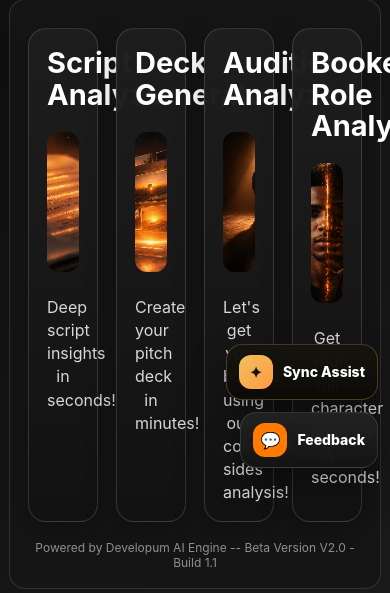
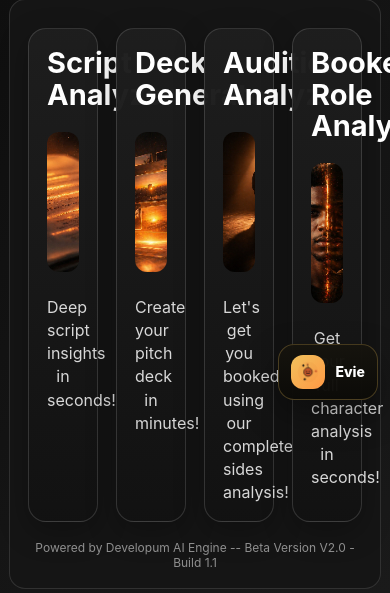
Before and after one commit to madbradsmith/EVOLUM, a Flask app: page / in a window 390 px wide; the page is wider, and only the part inside the window is pictured. Shown: the part 364-957 px from the top of that part. Run offline with Flask 3, Linux system fonts and the light colour scheme; parts of the project's set-up code (start-up, migrations or seed data) failed here and were passed over; some libraries are stand-ins or nearby versions.

Commit message:
V1: Evie replaces Sync Assist + responsive sizing + preview Evie bar
- Evie is now the face everywhere: FAB label, panel header, preview entry
- evie-avatar.js copied to V1 static; avatars injected into FAB, panel, preview bar
- Preview panel: SYNC ASSIST entry replaced with Evie bar (Ask Evie + Refine Deck buttons)
- Feedback FAB hidden on logged-out page (was reading as ad to new visitors)
- Responsive fix: complete-mode max-width 1320→1080px on screens ≤1280px
- Hero font sizes + CTA banner flex-wrap on screens ≤1100px

Co-Authored-By: Claude Sonnet 4.6 <noreply@anthropic.com>

```diff
--- /dev/null
+++ b/static/evie-avatar.js
@@ -0,0 +1,167 @@
+// evie-avatar.js — Evie's shape-shifting SVG avatar. No dependencies.
+// Usage: EvieAvatar.render(container, { phase, mood, size, ink, accent, glow })
+// phase: 'idea' | 'script' | 'pitch' | 'invest'
+// mood:  'idle' | 'thinking' | 'excited' | 'listening'
+// size:  px (number). Default 40.
+
+(function() {
+
+const CSS = `
+@keyframes _evBreathe { 0%,100%{transform:scale(1)} 50%{transform:scale(1.04)} }
+@keyframes _evSpin    { from{transform:rotate(0deg)} to{transform:rotate(360deg)} }
+@keyframes _evWobble  { 0%,100%{transform:rotate(-3deg)} 50%{transform:rotate(3deg)} }
+@keyframes _evBob     { 0%,100%{transform:translateY(0)} 50%{transform:translateY(-2px)} }
+@keyframes _evBlink   { 0%,90%,100%{transform:scaleY(1)} 95%{transform:scaleY(.08)} }
+@keyframes _evDart    { 0%,100%{transform:translate(0,0)} 25%{transform:translate(2px,-1px)} 50%{transform:translate(-1px,1px)} 75%{transform:translate(1px,2px)} }
+@keyframes _evRay     { 0%,100%{opacity:.35;transform:scale(1)} 50%{opacity:1;transform:scale(1.08)} }
+@keyframes _evOrb1    { from{transform:rotate(0deg) translateX(var(--ev-orbit)) rotate(0deg)} to{transform:rotate(360deg) translateX(var(--ev-orbit)) rotate(-360deg)} }
+@keyframes _evOrb2    { from{transform:rotate(120deg) translateX(var(--ev-orbit)) rotate(-120deg)} to{transform:rotate(480deg) translateX(var(--ev-orbit)) rotate(-480deg)} }
+@keyframes _evOrb3    { from{transform:rotate(240deg) translateX(var(--ev-orbit)) rotate(-240deg)} to{transform:rotate(600deg) translateX(var(--ev-orbit)) rotate(-600deg)} }
+@keyframes _evStack   { 0%,100%{transform:translateY(0)} 50%{transform:translateY(-1px)} }
+._evBreath{animation:_evBreathe 3.2s ease-in-out infinite;transform-origin:center}
+._evWob   {animation:_evWobble 2.6s ease-in-out infinite;transform-origin:center}
+._evBob   {animation:_evBob 2.4s ease-in-out infinite}
+._evBlink {animation:_evBlink 4s steps(8) infinite;transform-origin:center;transform-box:fill-box}
+._evDart  {animation:_evDart .8s ease-in-out infinite}
+._evRay   {animation:_evRay 2.4s ease-in-out infinite;transform-origin:center;transform-box:fill-box}
+._evSpin  {animation:_evSpin 18s linear infinite;transform-origin:center;transform-box:fill-box}
+._evOrb1  {animation:_evOrb1 4s linear infinite;transform-origin:center;transform-box:fill-box}
+._evOrb2  {animation:_evOrb2 4s linear infinite;transform-origin:center;transform-box:fill-box}
+._evOrb3  {animation:_evOrb3 4s linear infinite;transform-origin:center;transform-box:fill-box}
+._evStack {animation:_evStack 2.6s ease-in-out infinite}
+`;
+
+function _injectCSS() {
+    if (document.getElementById('_ev-avatar-css')) return;
+    const s = document.createElement('style');
+    s.id = '_ev-avatar-css';
+    s.textContent = CSS;
+    document.head.appendChild(s);
+}
+
+function _svg(size, wrapClass, inner) {
+    return `<svg width="${size}" height="${size}" viewBox="0 0 60 60" class="${wrapClass}" style="overflow:visible;display:block;">${inner}</svg>`;
+}
+
+function _phaseIdea(ink, accent, glow, mood) {
+    const exc = mood === 'excited';
+    const think = mood === 'thinking';
+    const smile = exc
+        ? `<path d="M26 33 Q30 36 34 33" fill="none" stroke="${ink}" stroke-width="1.4" stroke-linecap="round"/>`
+        : `<path d="M27 33 L33 33" stroke="${ink}" stroke-width="1.4" stroke-linecap="round"/>`;
+    return `<g style="--ev-orbit:17px">
+  <circle cx="30" cy="30" r="22" fill="${glow}" opacity="${think ? .5 : .3}"/>
+  <g class="_evBreath">
+    <circle cx="30" cy="30" r="9" fill="${accent}"/>
+    <circle cx="30" cy="30" r="9" fill="none" stroke="${ink}" stroke-width="1.5"/>
+    <ellipse class="_evBlink" cx="27" cy="29" rx="1.4" ry="${exc ? 2 : 1.6}" fill="${ink}"/>
+    <ellipse class="_evBlink" cx="33" cy="29" rx="1.4" ry="${exc ? 2 : 1.6}" fill="${ink}"/>
+    ${smile}
+  </g>
+  <circle class="_evOrb1" cx="30" cy="30" r="2.2" fill="${ink}"/>
+  <circle class="_evOrb2" cx="30" cy="30" r="2.2" fill="${accent}"/>
+  <circle class="_evOrb3" cx="30" cy="30" r="2.2" fill="${ink}"/>
+  <path d="M30 19 q-2 -3 -1 -6" fill="none" stroke="${ink}" stroke-width="1.4" stroke-linecap="round"/>
+  <circle cx="29" cy="13" r="1.4" fill="${accent}"/>
+</g>`;
+}
+
+function _phaseScript(ink, accent, glow, mood) {
+    const exc = mood === 'excited';
+    return `<g>
+  <rect x="10" y="11" width="40" height="38" rx="3" fill="${glow}"/>
+  <rect x="10" y="11" width="40" height="38" rx="3" fill="none" stroke="${ink}" stroke-width="1.4"/>
+  <g stroke="${ink}" stroke-width="1.4" stroke-linecap="round">
+    <line class="_evStack" x1="15" y1="20" x2="38" y2="20"/>
+    <line x1="15" y1="26" x2="42" y2="26"/>
+    <line class="_evStack" x1="15" y1="32" x2="34" y2="32" style="animation-delay:.3s"/>
+    <line x1="15" y1="38" x2="40" y2="38"/>
+    <line x1="15" y1="44" x2="28" y2="44" stroke="${accent}" stroke-width="2"/>
+  </g>
+  <g class="_evBob">
+    <rect x="36" y="6" width="14" height="10" rx="2" fill="${accent}"/>
+    <rect x="36" y="6" width="14" height="10" rx="2" fill="none" stroke="${ink}" stroke-width="1.3"/>
+    <ellipse class="_evBlink" cx="40" cy="11" rx="1.2" ry="${exc ? 1.8 : 1.4}" fill="${ink}"/>
+    <ellipse class="_evBlink" cx="46" cy="11" rx="1.2" ry="${exc ? 1.8 : 1.4}" fill="${ink}"/>
+  </g>
+</g>`;
+}
+
+function _phasePitch(ink, accent, glow, mood) {
+    const exc = mood === 'excited';
+    const rays = [0,45,90,135,180,225,270,315].map((a,i) =>
+        `<g class="_evRay" style="animation-delay:${i*.1}s;transform-origin:30px 30px" transform="rotate(${a} 30 30)">
+      <path d="M30 6 L31.6 14 L28.4 14 Z" fill="${accent}"/>
+    </g>`
+    ).join('');
+    return `<g>
+  <circle cx="30" cy="30" r="26" fill="${glow}" opacity=".55"/>
+  <g class="_evSpin">${rays}</g>
+  <g class="_evBreath">
+    <circle cx="30" cy="30" r="11" fill="${ink}"/>
+    <circle cx="30" cy="30" r="11" fill="none" stroke="${accent}" stroke-width="1.4"/>
+    <ellipse class="_evBlink" cx="26.5" cy="29" rx="1.3" ry="${exc ? 2.2 : 1.6}" fill="${accent}"/>
+    <ellipse class="_evBlink" cx="33.5" cy="29" rx="1.3" ry="${exc ? 2.2 : 1.6}" fill="${accent}"/>
+    <path d="M26 33.5 Q30 36 34 33.5" fill="none" stroke="${accent}" stroke-width="1.4" stroke-linecap="round"/>
+  </g>
+</g>`;
+}
+
+function _phaseInvest(ink, accent, glow, mood) {
+    const exc = mood === 'excited';
+    return `<g>
+  <ellipse cx="30" cy="44" rx="22" ry="6" fill="${glow}" opacity=".5"/>
+  <ellipse cx="30" cy="46" rx="18" ry="5" fill="${ink}"/>
+  <rect x="12" y="38" width="36" height="8" fill="${ink}"/>
+  <ellipse cx="30" cy="38" rx="18" ry="5" fill="${accent}" stroke="${ink}" stroke-width="1.4"/>
+  <ellipse cx="30" cy="36" rx="14" ry="4" fill="${ink}"/>
+  <rect x="16" y="29" width="28" height="7" fill="${ink}"/>
+  <ellipse cx="30" cy="29" rx="14" ry="4" fill="${accent}" stroke="${ink}" stroke-width="1.4"/>
+  <g class="_evBob">
+    <ellipse cx="30" cy="22" rx="11" ry="3.5" fill="${ink}"/>
+    <rect x="19" y="14" width="22" height="8" fill="${ink}"/>
+    <ellipse cx="30" cy="14" rx="11" ry="3.5" fill="${accent}" stroke="${ink}" stroke-width="1.4"/>
+    <ellipse class="_evBlink" cx="26.5" cy="18" rx="1.3" ry="${exc ? 2 : 1.5}" fill="${ink}"/>
+    <ellipse class="_evBlink" cx="33.5" cy="18" rx="1.3" ry="${exc ? 2 : 1.5}" fill="${ink}"/>
+  </g>
+  <text x="30" y="44" text-anchor="middle" font-size="6" font-family="monospace" fill="${ink}" font-weight="700">$</text>
+</g>`;
+}
+
+const PHASES = { idea: _phaseIdea, script: _phaseScript, pitch: _phasePitch, invest: _phaseInvest };
+const MOOD_CLASS = { excited: '_evWob', listening: '_evBob', thinking: '_evDart', idle: '' };
+
+window.EvieAvatar = {
+    render(container, opts) {
+        _injectCSS();
+        opts = opts || {};
+        const phase  = opts.phase  || 'idea';
+        const mood   = opts.mood   || 'idle';
+        const size   = opts.size   || 40;
+        const ink    = opts.ink    || '#1c1814';
+        const accent = opts.accent || '#c5562a';
+        const glow   = opts.glow   || 'rgba(197,86,42,.18)';
+
+        const shapeFn = PHASES[phase] || _phaseIdea;
+        const inner   = shapeFn(ink, accent, glow, mood);
+        const wClass  = MOOD_CLASS[mood] || '';
+        const el = typeof container === 'string'
+            ? document.getElementById(container)
+            : container;
+        if (!el) return;
+        el.innerHTML = _svg(size, wClass, inner);
+    },
+
+    // Convenience: drop an avatar inline next to a DOM node
+    inline(size, phase, mood, ink, accent, glow) {
+        _injectCSS();
+        const shapeFn = PHASES[phase || 'idea'] || _phaseIdea;
+        const wClass  = MOOD_CLASS[mood || 'idle'] || '';
+        ink    = ink    || '#1c1814';
+        accent = accent || '#c5562a';
+        glow   = glow   || 'rgba(197,86,42,.18)';
+        return _svg(size || 40, wClass, shapeFn(ink, accent, glow, mood || 'idle'));
+    }
+};
+
+})();
--- a/static/main.js
+++ b/static/main.js
@@ -2537,6 +2537,26 @@ async function restoreSavedDeck() {
 restoreSavedDeck();
 // ===== SAVED DECK RESTORE END =================================
 
+// ===== EVIE AVATAR INIT =====
+(function initEvieAvatars() {
+    if (typeof EvieAvatar === "undefined") return;
+    const fabIcon = document.getElementById("syncFabAvatar");
+    if (fabIcon) {
+        fabIcon.innerHTML = EvieAvatar.inline(28, "idea", "idle") +
+            '<div class="sync-fab-badge" id="syncBadge"></div>';
+        fabIcon.style.cssText = "display:flex;align-items:center;justify-content:center;position:relative;";
+    }
+    const panelAvatar = document.getElementById("syncPanelAvatar");
+    if (panelAvatar) {
+        panelAvatar.innerHTML = EvieAvatar.inline(32, "idea", "idle");
+        panelAvatar.style.cssText = "display:flex;align-items:center;justify-content:center;background:none;border:none;padding:0;";
+    }
+    const previewAvatar = document.getElementById("eviePreviewAvatar");
+    if (previewAvatar) {
+        previewAvatar.innerHTML = EvieAvatar.inline(30, "pitch", "idle");
+    }
+})();
+
 setInterval(pollStatus, 1200);
 pollStatus();
 
--- a/templates/index.html
+++ b/templates/index.html
@@ -13,6 +13,7 @@
 <link rel="manifest" href="/static/manifest.json">
 <link rel="apple-touch-icon" href="/static/apple-touch-icon.png">
 <link rel="stylesheet" href="{{ url_for('static', filename='style.css') }}">
+<script src="{{ url_for('static', filename='evie-avatar.js') }}"></script>
 </head>
 
 <body>
@@ -55,21 +56,21 @@
 
 
 <div class="sync-fab" onclick="toggleSyncPanel()" role="button" tabindex="0" id="syncFab">
-    <div class="sync-fab-icon">
+    <div class="sync-fab-icon" id="syncFabAvatar">
         ✦
         <div class="sync-fab-badge" id="syncBadge"></div>
     </div>
     <div class="sync-fab-text">
-        <div class="sync-fab-label">Sync Assist</div>
+        <div class="sync-fab-label">Evie</div>
         <div class="sync-fab-sub">Your AI studio guide</div>
     </div>
 </div>
 
 <div class="sync-panel" id="syncPanel">
     <div class="sync-panel-head">
-        <div class="sync-panel-avatar">✦</div>
+        <div class="sync-panel-avatar" id="syncPanelAvatar">✦</div>
         <div>
-            <div class="sync-panel-name">Sync Assist</div>
+            <div class="sync-panel-name">Evie</div>
             <div class="sync-panel-status">AI Studio Guide</div>
         </div>
         <button class="sync-panel-close" onclick="toggleSyncPanel()">×</button>
@@ -81,7 +82,7 @@
     </div>
 </div>
 
-<div class="feedback-fab" onclick="openFeedbackModal()" role="button" tabindex="0">
+<div class="feedback-fab" onclick="openFeedbackModal()" role="button" tabindex="0" {% if not user_logged_in %}style="display:none"{% endif %}>
     <div class="feedback-fab-icon">💬</div>
     <div class="feedback-fab-text">
         <div class="feedback-fab-label">Feedback</div>
@@ -241,16 +242,18 @@
                     <button class="primary-button preview-action-btn" type="button" onclick="newDeck()">New Deck</button>
                 </div>
 
-                <div id="inlineSyncEntry" onclick="toggleSyncPanel()" role="button" tabindex="0"
-                     class="preview-sync-entry"
-                     onmouseover="this.style.borderColor='rgba(255,122,0,0.45)'"
-                     onmouseout="this.style.borderColor='rgba(255,255,255,0.1)'">
-                    <div style="font-size:16px; color:#ff9944; flex-shrink:0;">✦</div>
-                    <div style="flex:1;">
-                        <div style="font-size:10px; color:#ff9944; font-weight:700; letter-spacing:0.08em;">SYNC ASSIST</div>
-                        <div style="font-size:10px; color:#666; margin-top:1px;">Ask Sync about your deck</div>
+                <div class="evie-preview-bar">
+                    <div class="evie-preview-bar-left">
+                        <div class="evie-preview-avatar" id="eviePreviewAvatar">✦</div>
+                        <div>
+                            <div class="evie-preview-name">Evie</div>
+                            <div class="evie-preview-hint">Your deck is ready — want to refine it?</div>
+                        </div>
                     </div>
-                    <div style="color:#ff9944; font-size:13px;">&#8594;</div>
+                    <div class="evie-preview-bar-btns">
+                        <button class="evie-nav-btn" onclick="toggleSyncPanel()">Ask Evie</button>
+                        <button class="evie-nav-btn evie-nav-btn--primary" onclick="openRefinementStage()">Refine Deck &#8594;</button>
+                    </div>
                 </div>
             </div>
 
```
Also changed, not shown: static/style.css (+86 -0 lines).
